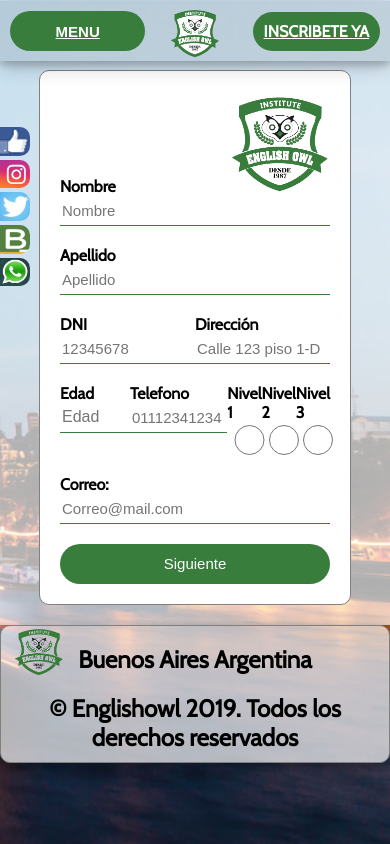
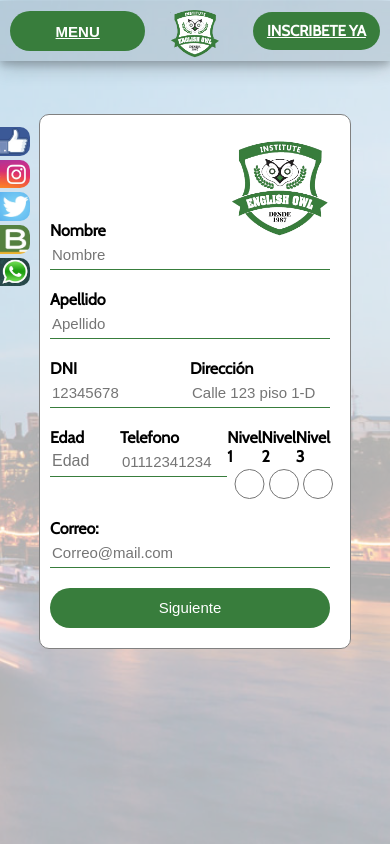
Before and after one commit to klein994/trabajoClase, a PHP site: page /inscripciones.html in a window 390 px wide. Run offline with PHP 8.4, Linux system fonts and the light colour scheme.

Commit message:
listo para primera entrega
Signed-off-by: klein994 <klein994@hotmail.com>

```diff
--- a/inscripciones.html
+++ b/inscripciones.html
@@ -13,17 +13,23 @@
 </head>
 
 <body>
-    <nav>
+    <!-- skip navigation  ojo-->
+    <a href="#contenido" class="cloak">saltar contenido principal</a>
+    <!-- nav -->
+
+    <nav id="contenido">
         <div class="logo">
             <img class="fadeInUpBig" src="imagenes/logo_tramsparente2.png" alt="" height="60px" width="60px">
         </div>
-        <!-- boton menu -->
+
         <button id="show-list">MENU</button>
+
         <div class="contenedornav-2" id="main-ul">
-            <!-- nav -->
+
             <ul class="nav-2" id="nav-2">
+
                 <li class="nav-li">
-                    <a href="index.html#" class="nav-a">INICIO</a>
+                    <a href="index.html" class="nav-a">INICIO</a>
                 </li>
                 <li class="nav-li">
                     <a href="index.html#nosotros" class="nav-a">NOSOTROS</a>
@@ -41,7 +47,10 @@
                     <a href="index.html#contactos" class="nav-a">CONTACTOS</a>
                 </li>
             </ul>
+
+
         </div>
+
         <div class="in">
             <a class="ini" href="inscripciones.html"> INSCRIBETE YA</a>
         </div>
@@ -107,15 +116,7 @@
     </div>
 
 </body>
-<footer>
-    <div class="cuadro-text">
-        <img src="imagenes/logo_tramsparente.png" alt="">
 
-        <h2>Buenos Aires Argentina</h2>
-        <h2>© Englishowl 2019. Todos los derechos reservados</h2>
-
-    </div>
-</footer>
 <div class="redes">
 
     <a href="">
--- a/script.js
+++ b/script.js
@@ -4,10 +4,10 @@ var menu = document.getElementById("show-list");
 
 
 menu.addEventListener("click", function() {
-        lista.classList.toggle("active");
-        lista2.classList.toggle("active");
-    })
-    // div toggle
+    lista.classList.toggle("active");
+    lista2.classList.toggle("active");
+})
+
 lista2.addEventListener("click", function() {
     lista.classList.toggle("active");
     lista2.classList.toggle("active");
--- a/style.css
+++ b/style.css
@@ -21,8 +21,11 @@ body {
     margin: auto;
 }
 
-.cloak:focus {
-    outline: 4px solid rgb(174, 241, 38);
+
+/*  */
+
+a:focus {
+    outline-color: rgb(174, 241, 38);
 }
 
 
@@ -37,13 +40,17 @@ body {
     padding: 0;
     position: absolute;
     width: 1px;
-    left: 20%;
+    left: 3%;
+    top: 65px;
+    font-size: 18px;
+    box-shadow: 0 6px 10px 0 rgba(27, 246, 7, 0.808), 5px 5px 22px 0 rgba(248, 252, 3, 0.87);
 }
 
 .cloak:focus {
     width: auto;
     height: auto;
     clip: auto;
+    /* outline: 4px solid rgb(174, 241, 38); */
     background-color: aqua;
 }
 
@@ -540,16 +547,18 @@ nav .form {
 }
 
 .cuadro-formulario {
-    max-width: 100vw;
-    max-height: 100vh;
+    position: absolute;
+    width: 100vw;
+    height: 100vh;
     background-color: var(--background-box);
-    padding-top: 40px;
-    padding-bottom: 10px;
+    /* padding-top: 40px;
+    padding-bottom: 10px; */
 }
 
 .formulario-inscripcion {
-    position: initial;
-    justify-content: center;
+    position: absolute;
+    top: calc( 50% - 40%);
+    right: calc( 50% - 225px);
     margin: auto;
     margin-top: 30px;
     width: 450px;
@@ -809,6 +818,7 @@ nav .form {
         background-color: var(--color-verde);
         border-radius: 25px;
         margin-right: 20px;
+        font-size: 15px;
     }
     nav .nav-2 li {
         display: block;
@@ -1116,23 +1126,22 @@ nav .form {
         animation: rubberBand 1s linear;
     }
     .cuadro-formulario {
-        max-width: 100vw;
-        max-height: 100vh;
+        width: 100vw;
+        height: 100vh;
         background-color: var(--background-box);
-        padding-top: 40px;
-        padding-bottom: 10px;
     }
     .formulario-inscripcion {
-        position: relative;
-        justify-content: center;
+        position: absolute;
+        top: calc( 50% - 40%);
+        right: calc( 50% - 40%);
+        margin: auto;
+        margin-top: 30px;
         width: 80%;
         height: auto;
-        margin-top: 30px;
-        margin-bottom: 10px;
         background-color: white;
         border: var(--border-estandar);
         border-radius: 10px;
-        padding: 0 20px 20px 20px;
+        padding: 0 20px 20px 10px;
         text-align: right;
     }
     .formulario-inscripcion img {
```
Also changed, not shown: README.md.
